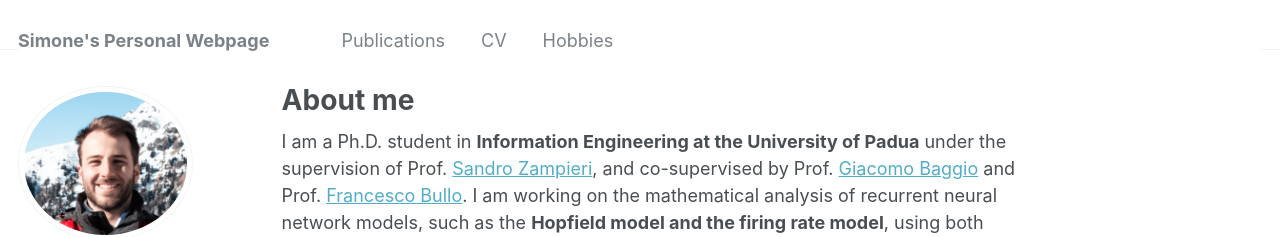
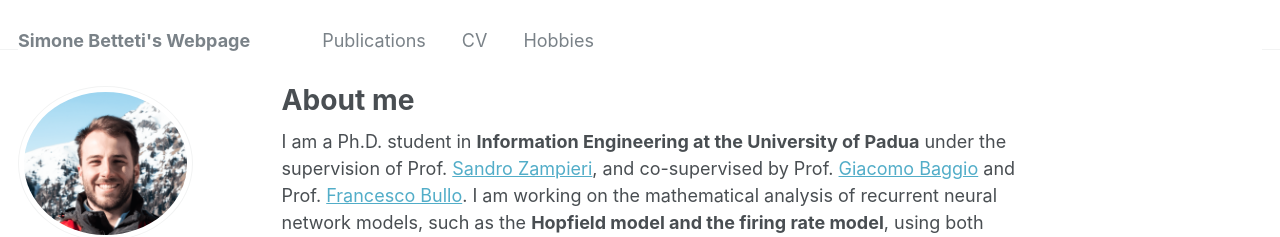
Before and after one commit to sim1bet/sim1bet.github.io, a Jekyll site: the page built from _pages/about.md, in a window 1280 px wide. Shown: the top 237 px of the page. Built offline with Jekyll 4.4.1, drawn with Linux system fonts in a browser that asks for light colours; some web fonts are replaced.

Commit message:
Update _config.yml

```diff
--- a/_config.yml
+++ b/_config.yml
@@ -8,7 +8,7 @@
 
 # Basic Site Settings
 locale                   : "en-US"
-title                    : "Simone's Personal Webpage"
+title                    : "Simone Betteti's Webpage"
 title_separator          : "-"
 name                     : &name "Simone Betteti"
 description              : &description "Ph.D. Student"
```
